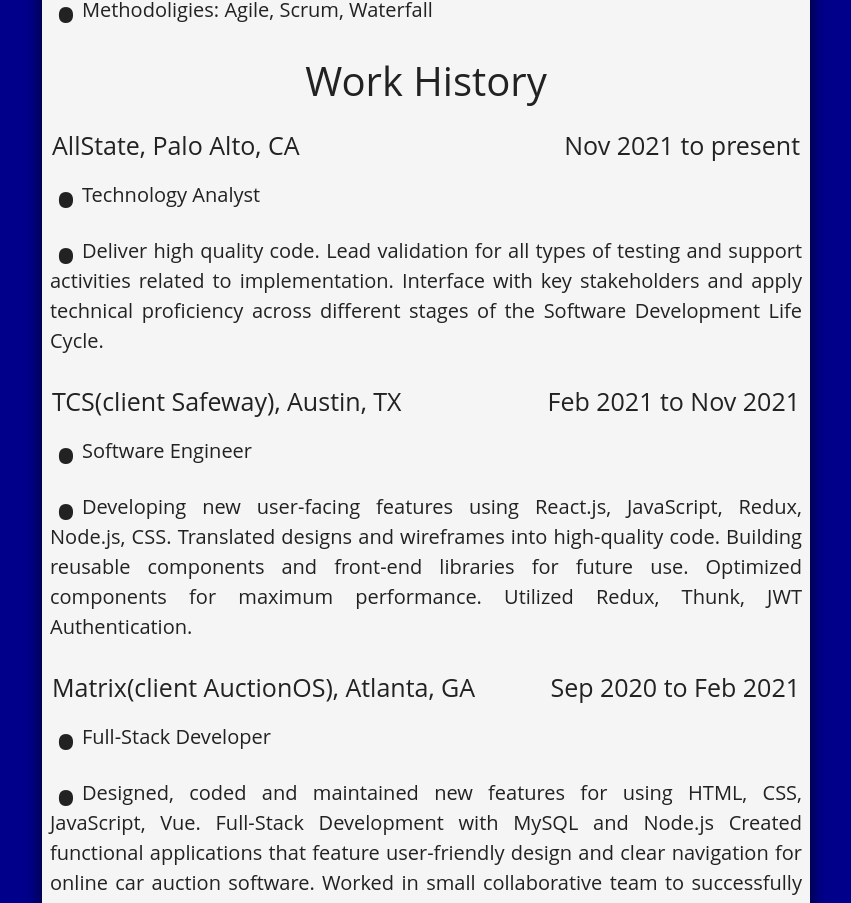
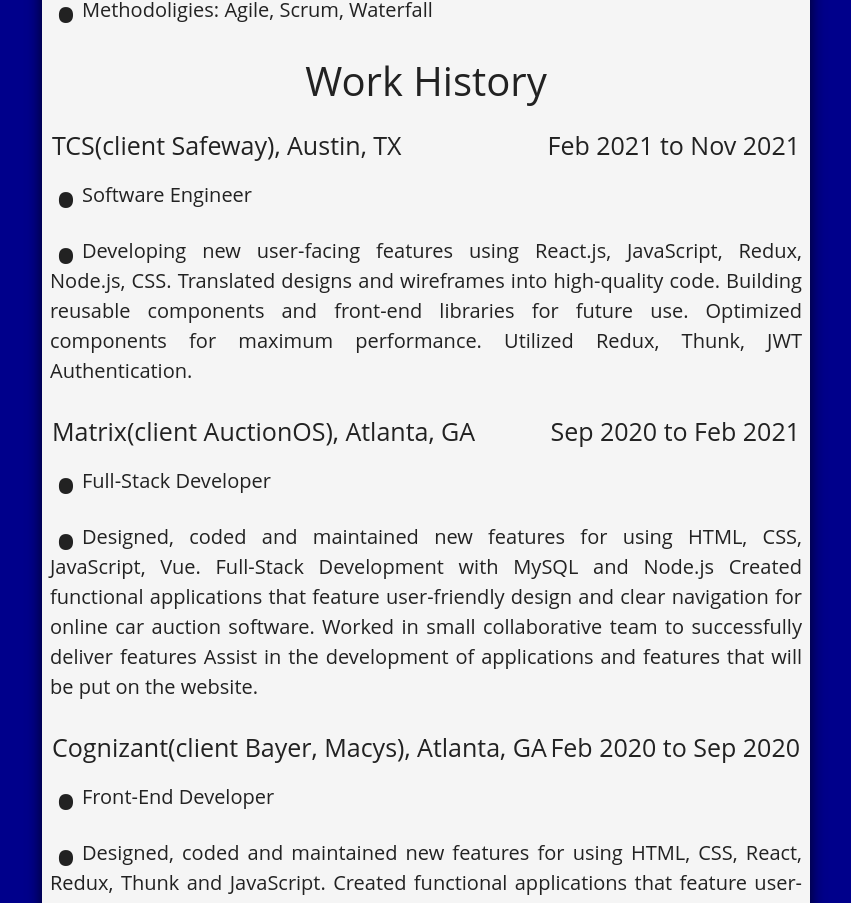
Before and after one commit to DanSimonson/mariposa-app, a React (Create React App) app in the folder frontend/: page /resume in a window 1280 px wide. Shown: the part 1013-1916 px from the top of the page, without its empty margins (214-1065 px from the left). Built offline with nearby package versions, Linux system fonts and the light colour scheme.

Commit message:
remove job

```diff
--- a/frontend/src/Views/Resume/Resume.js
+++ b/frontend/src/Views/Resume/Resume.js
@@ -65,7 +65,7 @@
           <div className="subTitleWork">
             <p>Work History</p>
           </div>
-          <div className="work-title">
+          {/*<div className="work-title">
             <p>AllState, Palo Alto, CA</p>
             <p>Nov 2021 to present</p>
           </div>
@@ -81,7 +81,7 @@
                 across different stages of the Software Development Life Cycle.
               </p>
             </li>
-          </ul>
+          </ul>*/}
           <div className="work-title">
             <p>TCS(client Safeway), Austin, TX</p>
             <p>Feb 2021 to Nov 2021</p>
```
